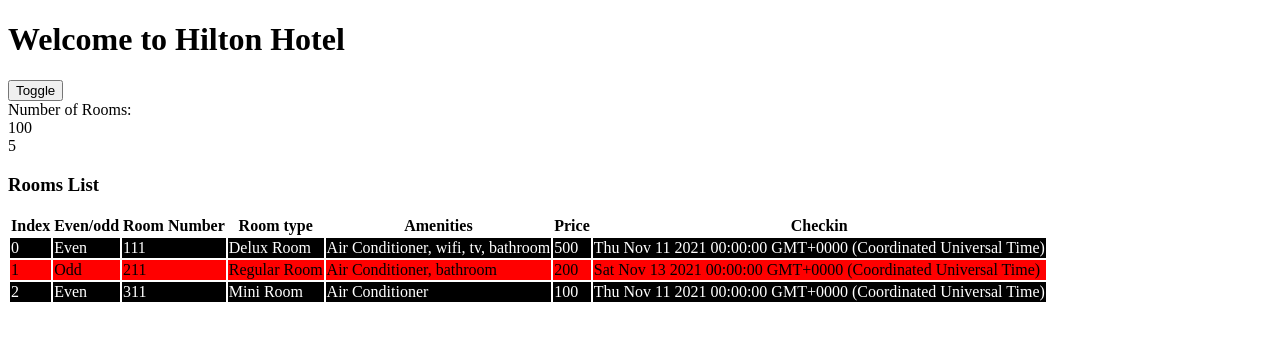
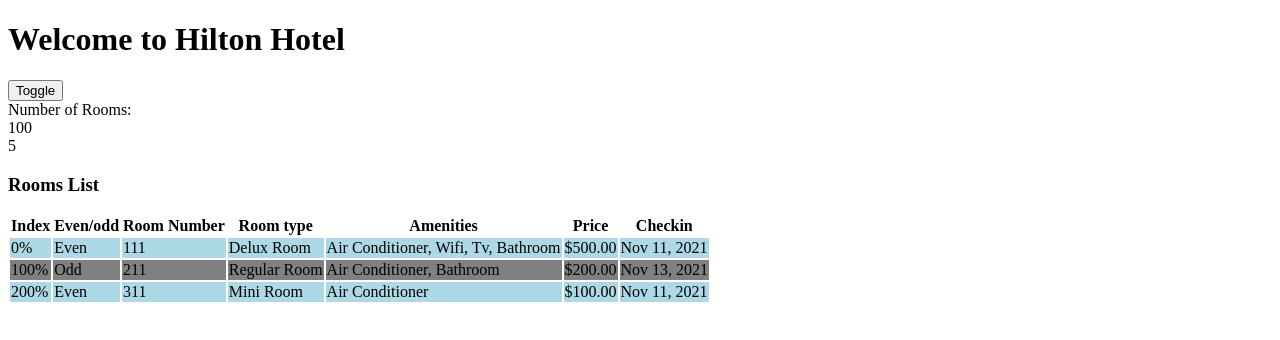
Before and after one commit to hyazbek/angular-school, an Angular app in the folder hotelinventoryapp/: page / in a window 1280 px wide. Shown: the top 340 px of the page. Built offline with nearby package versions, Linux system fonts and the light colour scheme.

Commit message:
done with pipes. up next, hooks

```diff
--- a/hotelinventoryapp/src/app/rooms/rooms.component.html
+++ b/hotelinventoryapp/src/app/rooms/rooms.component.html
@@ -22,14 +22,14 @@
       <th>Price</th>
       <th>Checkin</th>
     </tr>
-    <tr [ngClass]="e ? 'even' :'odd'" *ngFor="let room of roomList; let e=even;let o = odd; let i = index">
-      <td>{{i}}</td>
+    <tr [ngClass]="e ? 'even' :'odd'" *ngFor="let room of roomList | slice:0:3; let e=even;let o = odd; let i = index">
+      <td>{{i | percent}}</td>
       <td>{{e? "Even" : "Odd"}}</td>
       <td>{{room.roomNumber}}</td>
       <td>{{room.roomType}}</td>
-      <td>{{room.amenities}}</td>
-      <td>{{room.price}}</td>
-      <td>{{room.checkinTime}}</td>
+      <td>{{room.amenities | titlecase}}</td>
+      <td>{{room.price | currency}}</td>
+      <td>{{room.checkinTime | date}}</td>
     </tr>
   </table>
 </div>
--- a/hotelinventoryapp/src/app/rooms/rooms.component.scss
+++ b/hotelinventoryapp/src/app/rooms/rooms.component.scss
@@ -1,9 +1,9 @@
 .even{
-    background-color: black;
-    color: white;
+    background-color: lightblue;
+    color: black;
 }
 
 .odd{
-    background-color: red;
+    background-color: grey;
     color: black;
 }
```
